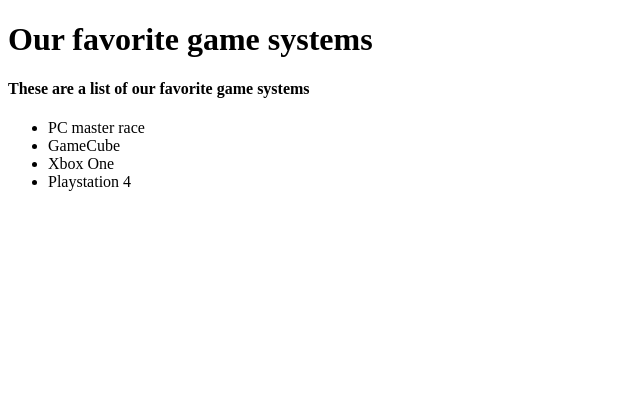
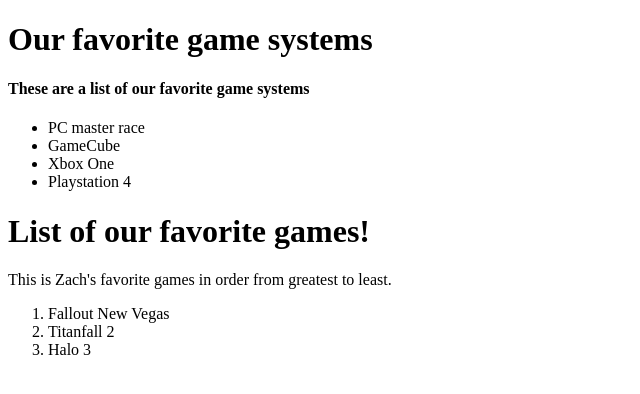
Before and after one commit to cbutton01/videogames, a plain HTML site: page videogames.html in a window 1280 px wide. Shown: the whole page, without its empty margins (0-640 px from the left). Drawn offline with Linux system fonts and the light colour scheme.

Commit message:
add list of zachs favorite games

```diff
--- a/videogames.html
+++ b/videogames.html
@@ -12,5 +12,13 @@
       <li>Xbox One</li>
       <li>Playstation 4</li>
     </ul>
+
+    <h1>List of our favorite games!</h1>
+    <p>This is Zach's favorite games in order from greatest to least. </p>
+    <ol>
+      <li>Fallout New Vegas</li>
+      <li>Titanfall 2</li>
+      <li>Halo 3</li>
+    </ol>
   </body>
 </html>
```
